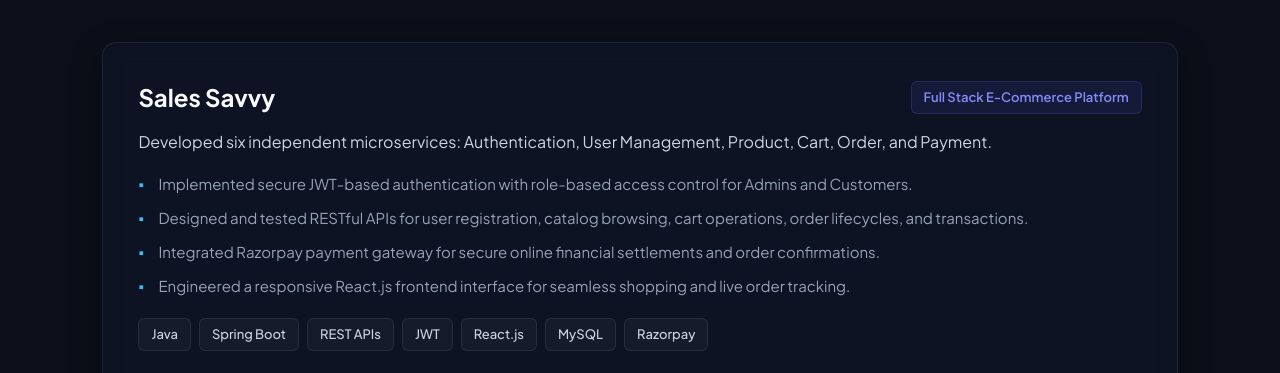
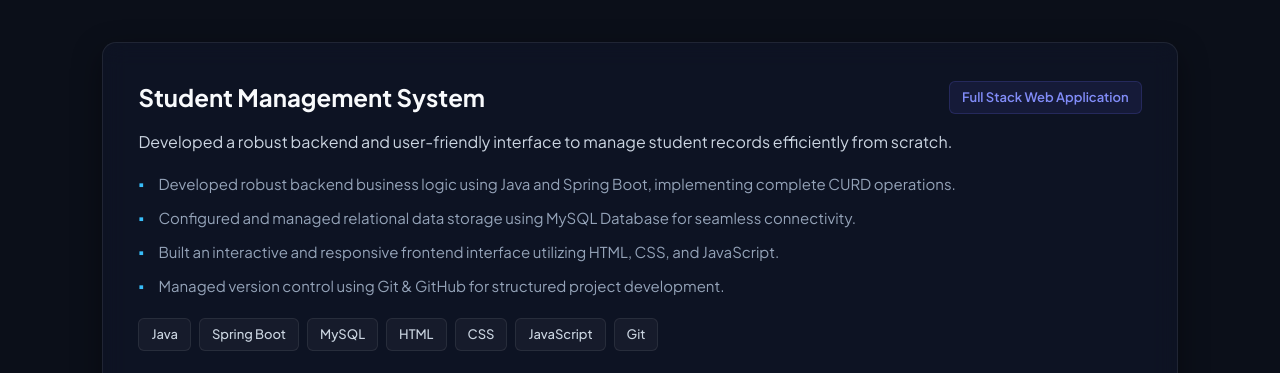
Before and after one commit to sowmyakuchipudi/my-portfolio, a plain HTML site: page index.html in a window 1280 px wide. Shown: the part 2618-2991 px from the top of the page. Drawn offline with Linux system fonts and the light colour scheme.

Commit message:
Update index.html

```diff
--- a/index.html
+++ b/index.html
@@ -128,6 +128,23 @@
         <div class="section-container">
             <h2 class="section-title">Featured <span>Project</span></h2>
             <div class="card project-main-card">
+                 <div class="project-top-row">
+                    <h3>Student Management System</h3>
+                    <span class="project-tag">Full Stack Web Application</span>
+                </div>
+                <p class="project-summary">Developed a robust backend and user-friendly interface to manage student records efficiently from scratch.</p>
+                <ul class="bullet-list">
+                    <li>Developed robust backend business logic using Java and Spring Boot, implementing complete CURD operations.</li>
+                    <li>Configured and managed relational data storage using MySQL Database for seamless connectivity.</li>
+                    <li>Built an interactive and responsive frontend interface utilizing HTML, CSS, and JavaScript.</li>
+                    <li>Managed version control using Git & GitHub for structured project development.</li>
+                </ul>
+                <div class="project-tech-stack">
+                    <span>Java</span><span>Spring Boot</span><span>MySQL</span><span>HTML</span><span>CSS</span><span>JavaScript</span><span>Git</span>
+                </div>
+                <div class="project-links" style="margin-top: 25px;">
+                    <a href="https://github.com/sowmyakuchipudi/StudentManagementSystem" target="_blank" class="btn-github"><i class="fab fa-github"></i> View Repository</a>
+                </div><br>
                 <div class="project-top-row">
                     <h3>Sales Savvy</h3>
                     <span class="project-tag">Full Stack E-Commerce Platform</span>
```
